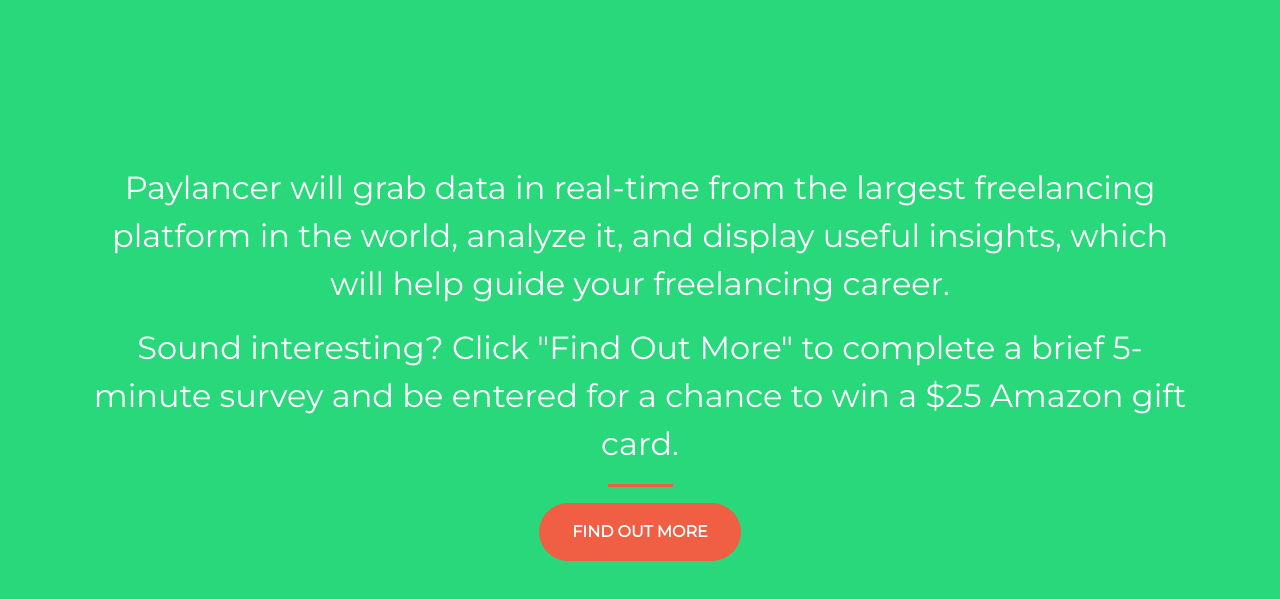
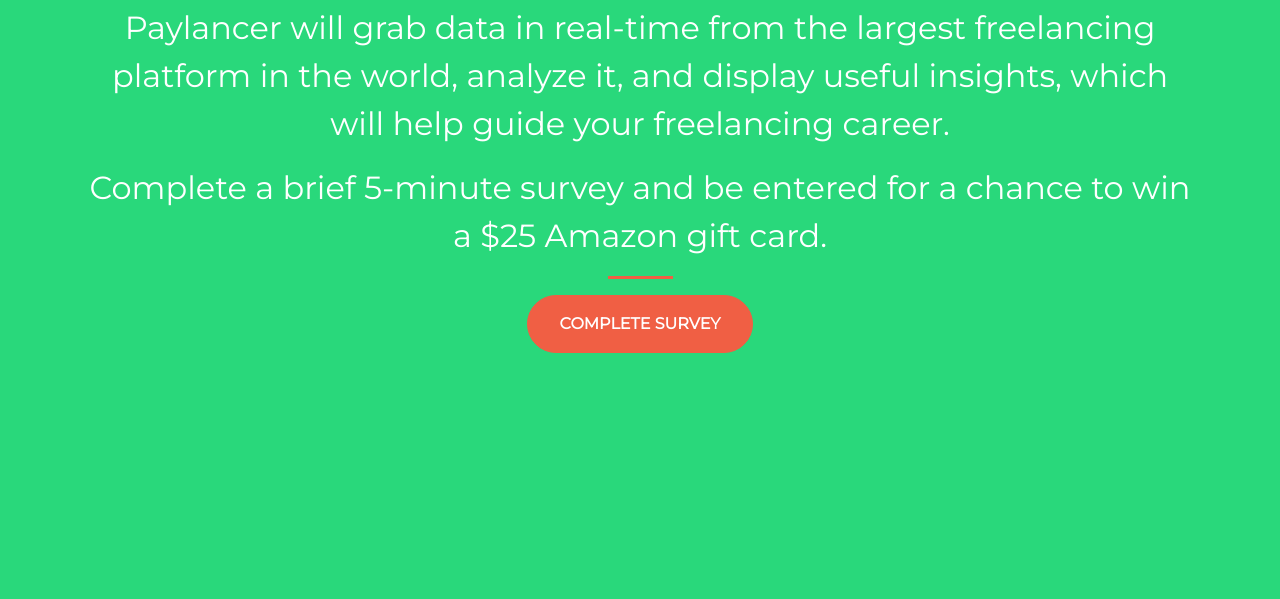
Before and after one commit to rklaumbach/paylancer-landing, a plain HTML site: page index.html in a window 1280 px wide. Shown: the part 1206-1805 px from the top of the page. After the commit the page ends 1719 px from the top, so only its background shows below. Drawn offline with nearby package versions, Linux system fonts and the light colour scheme.

Commit message:
cosmetic changes

```diff
--- a/index.html
+++ b/index.html
@@ -41,20 +41,18 @@
         <iframe width="888" height="480" src="https://www.youtube.com/embed/57Pi7TqxkcI" frameborder="0"
           allow="accelerometer; autoplay; encrypted-media; gyroscope; picture-in-picture" allowfullscreen></iframe>
       </div>
-      <div class="buffer col-12">
-      </div>
       <section class="text-center col-12">
         <p>Paylancer will grab data in real-time from the largest freelancing platform in the world, analyze it, and
           display useful insights, which will help guide your freelancing career.
         </p>
-        <p>Sound interesting? Click "Find Out More" to complete a brief 5-minute survey and be entered for a chance to
+        <p>Complete a brief 5-minute survey and be entered for a chance to
           win
           a $25 Amazon gift card.</p>
         <hr>
         <a href='https://docs.google.com/forms/d/e/1FAIpQLSeYoZg_h2yV35hlC69SvONbJKmuDp-Wqj8przIbFFSDWmkvCw/viewform?usp=sf_link'
           target="_blank">
 
-          <button class="btn btn-primary btn-xl">Find out more</button>
+          <button class="btn btn-primary btn-xl">Complete Survey</button>
         </a>
         <div class="buffer col-12">
         </div>
```
